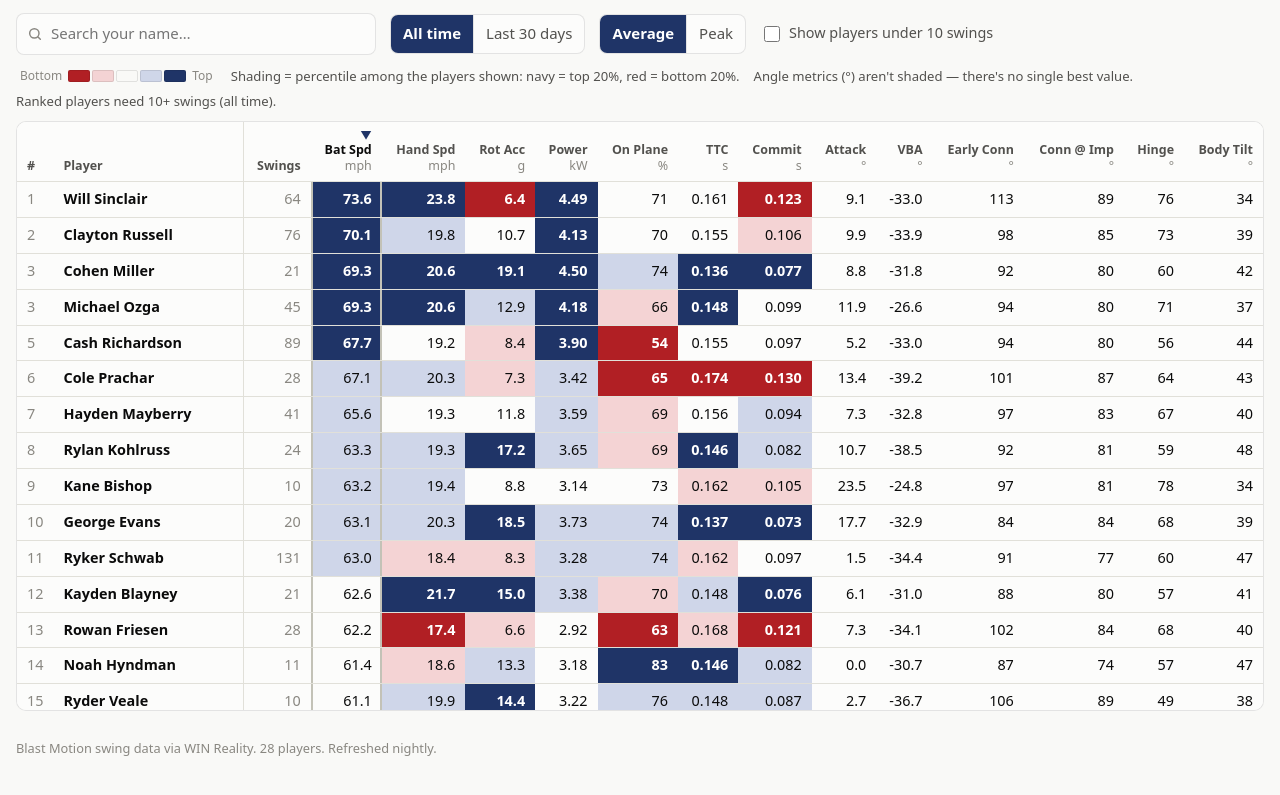
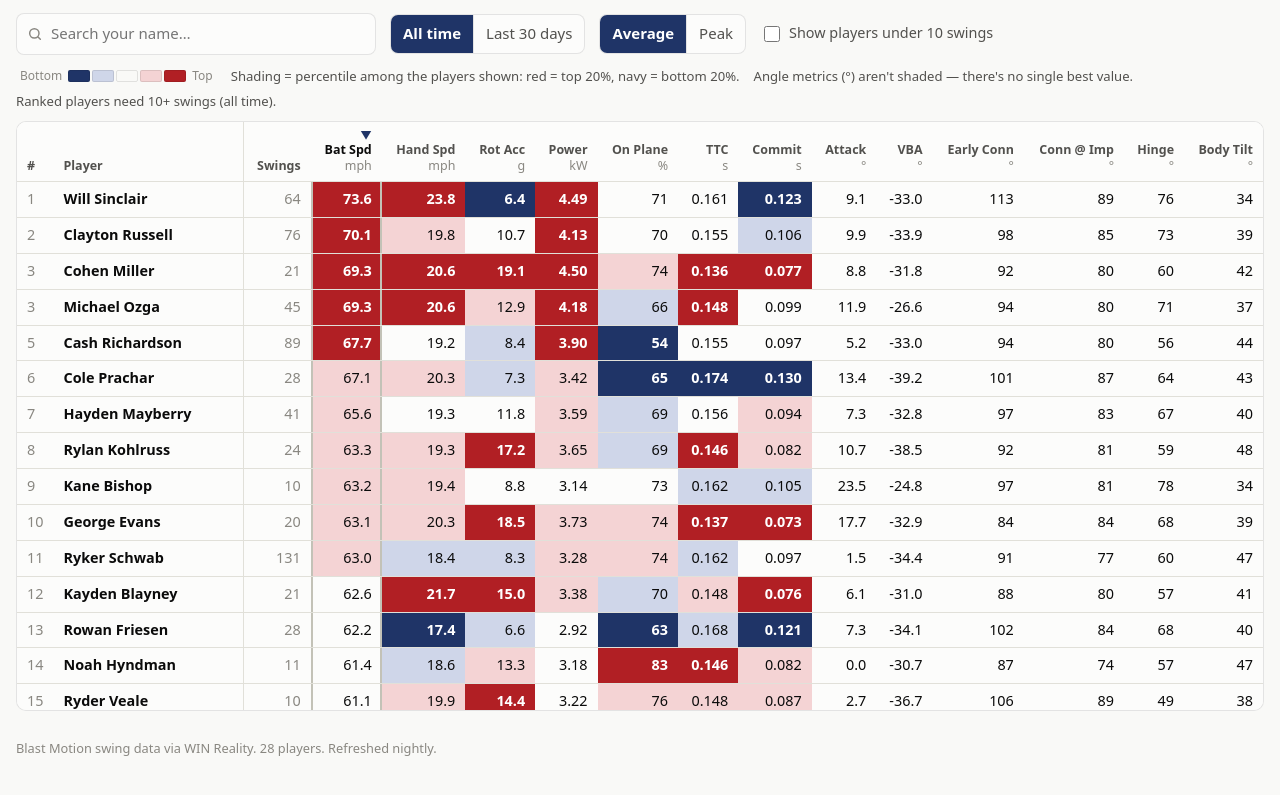
Before and after one commit to WildcatsBaseball/WildcatsBlast, a plain HTML site: page site/index.html in a window 1280 px wide. Shown: the part 83-878 px from the top of the page. Drawn offline with Linux system fonts and the light colour scheme.

Commit message:
Red = top percentiles, navy = bottom; cache-bust CSS/JS/logo on each deploy
Co-Authored-By: Claude Opus 5.5 <noreply@anthropic.com>
Claude-Session: https://claude.ai/code/session_01Wg55usXLfsExa7WttfH4RD

```diff
--- a/site/app.js
+++ b/site/app.js
@@ -113,7 +113,7 @@
 
     const legend = h("div", { class: "legend" },
       h("span", { class: "scale", "aria-hidden": "true" }, h("em", {}, "Bottom"), ["q1", "q2", "q3", "q4", "q5"].map((q) => h("span", { style: `background:var(--${q})` })), h("em", {}, "Top")),
-      h("span", {}, "Shading = percentile among the players shown: navy = top 20%, red = bottom 20%."),
+      h("span", {}, "Shading = percentile among the players shown: red = top 20%, navy = bottom 20%."),
       h("span", {}, S.stat === "peak" ? "Peak = best single swing." : "Angle metrics (°) aren't shaded — there's no single best value."),
       h("span", {}, `Ranked players need ${D.min_swings}+ swings (${winLabel()}).`));
 
--- a/site/index.html
+++ b/site/index.html
@@ -5,19 +5,19 @@
   <meta name="viewport" content="width=device-width, initial-scale=1">
   <title>Wildcats Blast</title>
   <meta name="description" content="Blast swing metrics for every hitter in the program, sortable and searchable.">
-  <link rel="icon" type="image/png" href="favicon.png">
-  <link rel="stylesheet" href="styles.css">
+  <link rel="icon" type="image/png" href="favicon.png?v=__V__">
+  <link rel="stylesheet" href="styles.css?v=__V__">
 </head>
 <body>
   <div class="wrap">
     <header class="top">
-      <h1><a href="#/"><img class="logo" src="logo.png" alt=""><span id="title">Wildcats Blast</span></a><span class="team" id="team"></span></h1>
+      <h1><a href="#/"><img class="logo" src="logo.png?v=__V__" alt=""><span id="title">Wildcats Blast</span></a><span class="team" id="team"></span></h1>
       <div class="meta" id="meta"></div>
     </header>
     <main id="app"><p class="empty">Loading…</p></main>
     <footer id="foot"></footer>
   </div>
   <div class="tip" id="tip" hidden></div>
-  <script src="app.js"></script>
+  <script src="app.js?v=__V__"></script>
 </body>
 </html>
--- a/site/styles.css
+++ b/site/styles.css
@@ -12,16 +12,17 @@
   --accent: #1f3467;
   --accent-ink: #1f3467;
   --brand-red: #b11f24;
-  --low-ink: #b11f24;
+  --top-ink: #b11f24;
+  --low-ink: #1f3467;
   --peer-dot: #b9b8b0;
   --band: #e6eaf3;
   --seg-on: #1f3467; --seg-on-ink: #ffffff;
-  /* percentile shading: diverging red (bottom) -> neutral -> navy (top) */
-  --q1: #b11f24;     --q1-ink: #ffffff;
-  --q2: #f4d3d4;     --q2-ink: var(--ink);
+  /* percentile shading: diverging navy (bottom) -> neutral -> red (top) */
+  --q1: #1f3467;     --q1-ink: #ffffff;
+  --q2: #cfd6e9;     --q2-ink: var(--ink);
   --q3: transparent; --q3-ink: var(--ink);
-  --q4: #cfd6e9;     --q4-ink: var(--ink);
-  --q5: #1f3467;     --q5-ink: #ffffff;
+  --q4: #f4d3d4;     --q4-ink: var(--ink);
+  --q5: #b11f24;     --q5-ink: #ffffff;
   --radius: 10px;
   font-family: system-ui, -apple-system, "Segoe UI", Roboto, sans-serif;
 }
@@ -31,13 +32,13 @@
     --page: #0d0d0d; --surface: #1a1a19; --surface-2: #232321;
     --ink: #f0efec; --ink-2: #c3c2b7; --muted: #898781;
     --grid: #2c2c2a; --axis: #383835; --border: rgba(255, 255, 255, 0.10);
-    --accent: #7d97dd; --accent-ink: #a9bbec; --low-ink: #f07a7e; --peer-dot: #55544f; --band: #1f2843;
+    --accent: #7d97dd; --accent-ink: #a9bbec; --top-ink: #f07a7e; --low-ink: #a9bbec; --peer-dot: #55544f; --band: #1f2843;
     --seg-on: #f0efec; --seg-on-ink: #0b0b0b;
-    --q1: #b11f24; --q1-ink: #ffffff;
-    --q2: #4a2022; --q2-ink: var(--ink);
+    --q1: #3d5aa6; --q1-ink: #ffffff;
+    --q2: #25335a; --q2-ink: var(--ink);
     --q3: transparent; --q3-ink: var(--ink);
-    --q4: #25335a; --q4-ink: var(--ink);
-    --q5: #3d5aa6; --q5-ink: #ffffff;
+    --q4: #4a2022; --q4-ink: var(--ink);
+    --q5: #c8282e; --q5-ink: #ffffff;
   }
 }
 :root[data-theme="dark"] {
@@ -45,13 +46,13 @@
   --page: #0d0d0d; --surface: #1a1a19; --surface-2: #232321;
   --ink: #f0efec; --ink-2: #c3c2b7; --muted: #898781;
   --grid: #2c2c2a; --axis: #383835; --border: rgba(255, 255, 255, 0.10);
-  --accent: #7d97dd; --accent-ink: #a9bbec; --low-ink: #f07a7e; --peer-dot: #55544f; --band: #1f2843;
+  --accent: #7d97dd; --accent-ink: #a9bbec; --top-ink: #f07a7e; --low-ink: #a9bbec; --peer-dot: #55544f; --band: #1f2843;
   --seg-on: #f0efec; --seg-on-ink: #0b0b0b;
-  --q1: #b11f24; --q1-ink: #ffffff;
-  --q2: #4a2022; --q2-ink: var(--ink);
+  --q1: #3d5aa6; --q1-ink: #ffffff;
+  --q2: #25335a; --q2-ink: var(--ink);
   --q3: transparent; --q3-ink: var(--ink);
-  --q4: #25335a; --q4-ink: var(--ink);
-  --q5: #3d5aa6; --q5-ink: #ffffff;
+  --q4: #4a2022; --q4-ink: var(--ink);
+  --q5: #c8282e; --q5-ink: #ffffff;
 }
 
 * { box-sizing: border-box; }
@@ -136,7 +137,7 @@ table.board { border-collapse: separate; border-spacing: 0; width: 100%; font-va
 .val { font-size: 1.15rem; font-weight: 600; }
 .val .u { font-size: 0.8rem; font-weight: 400; color: var(--muted); margin-left: 2px; }
 .pct { font-size: 0.78rem; color: var(--ink-2); }
-.pct.top { color: var(--accent-ink); font-weight: 600; }
+.pct.top { color: var(--top-ink); font-weight: 600; }
 .pct.low { color: var(--low-ink); font-weight: 600; }
 .strip svg { width: 100%; height: 34px; display: block; overflow: visible; }
 .strip .axis-lbl { font-size: 10px; fill: var(--muted); }
```
Also changed, not shown: 1 other file.
